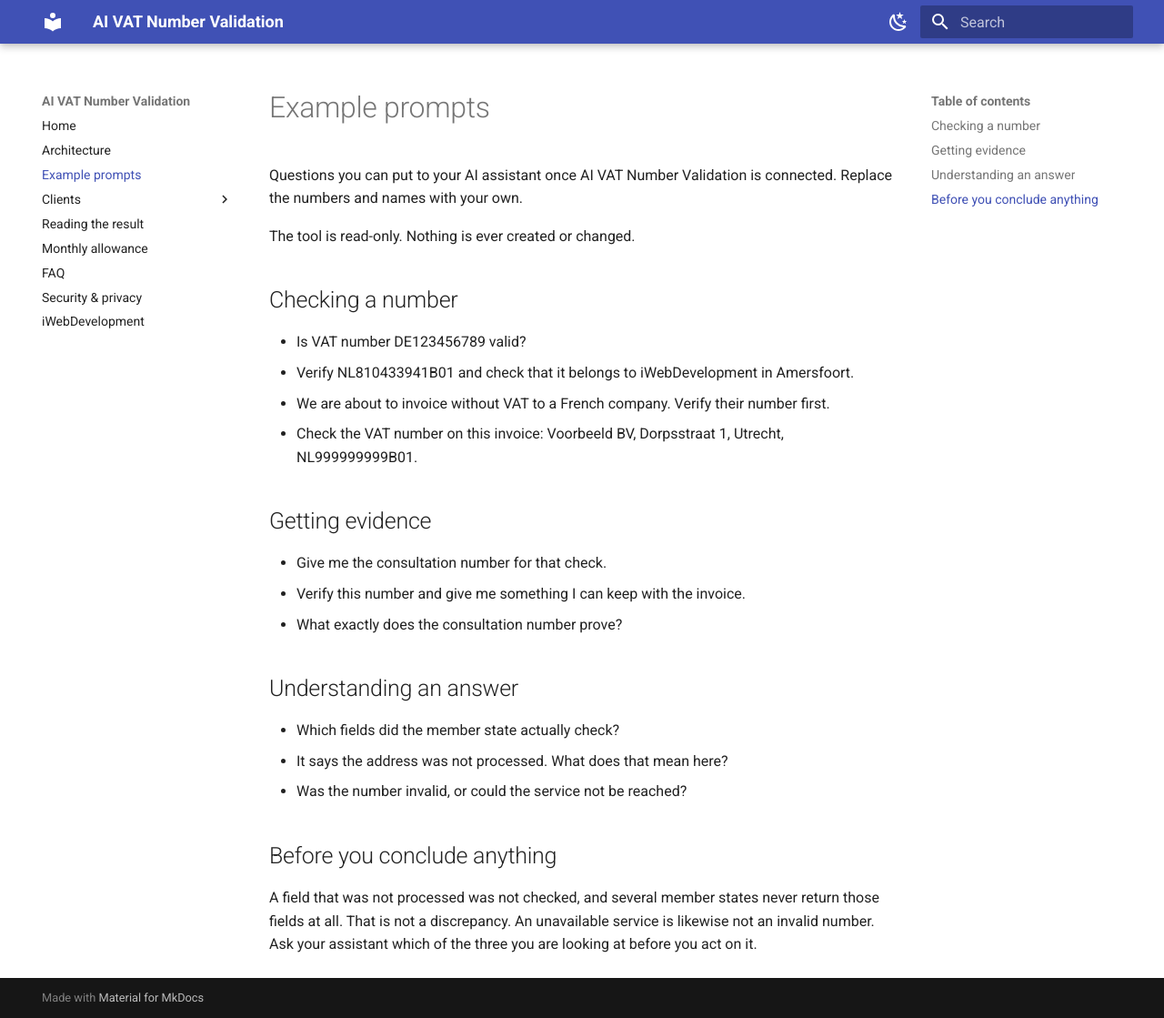
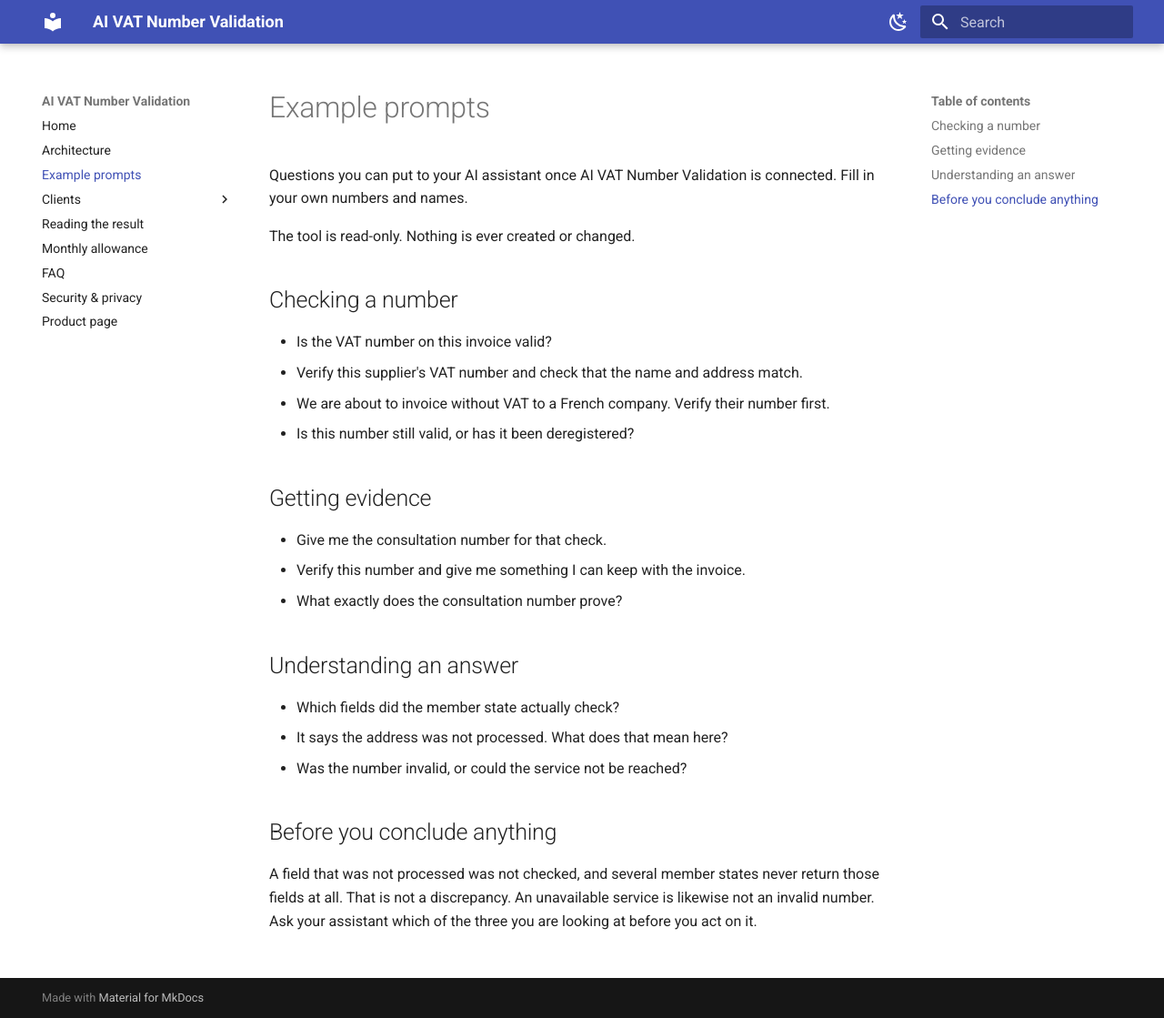
Before and after one commit to iwebdevnl/ai-vat-number-validation, an MkDocs documentation site: the page built from docs/prompts.md, in a window 1280 px wide and 1119 px high. Shown: the whole window at 91% size. Built offline with MkDocs 1.6.1 and Material for MkDocs 9.7.7, drawn with Linux system fonts in a browser that asks for light colours.

Commit message:
Replace the example data, and link the product page
The example prompts carried a real VAT number and our own company details.
They are now phrased without a number or a name, so the reader fills in their
own case and the repository names no one.

The product page is now linked from the README, the site navigation, the docs
index, the plugin manifest and the issue template.

```diff
--- a/docs/prompts.md
+++ b/docs/prompts.md
@@ -1,16 +1,16 @@
 # Example prompts
 
-Questions you can put to your AI assistant once AI VAT Number Validation is connected. Replace
-the numbers and names with your own.
+Questions you can put to your AI assistant once AI VAT Number Validation is connected. Fill in
+your own numbers and names.
 
 The tool is read-only. Nothing is ever created or changed.
 
 ## Checking a number
 
-- Is VAT number DE123456789 valid?
-- Verify NL810433941B01 and check that it belongs to iWebDevelopment in Amersfoort.
+- Is the VAT number on this invoice valid?
+- Verify this supplier's VAT number and check that the name and address match.
 - We are about to invoice without VAT to a French company. Verify their number first.
-- Check the VAT number on this invoice: Voorbeeld BV, Dorpsstraat 1, Utrecht, NL999999999B01.
+- Is this number still valid, or has it been deregistered?
 
 ## Getting evidence
 
--- a/mkdocs.yml
+++ b/mkdocs.yml
@@ -25,7 +25,7 @@ nav:
   - Monthly allowance: limits.md
   - FAQ: faq.md
   - Security & privacy: security-and-privacy.md
-  - iWebDevelopment: https://www.iwebdevelopment.com/kennisbank
+  - Product page: https://www.iwebdevelopment.com/btw-nummer-validator
 markdown_extensions:
   - admonition
   - pymdownx.superfences:
```
Also changed, not shown: README.md (+6 -5 lines), docs/index.md (+1 -0 lines), 2 other files.
